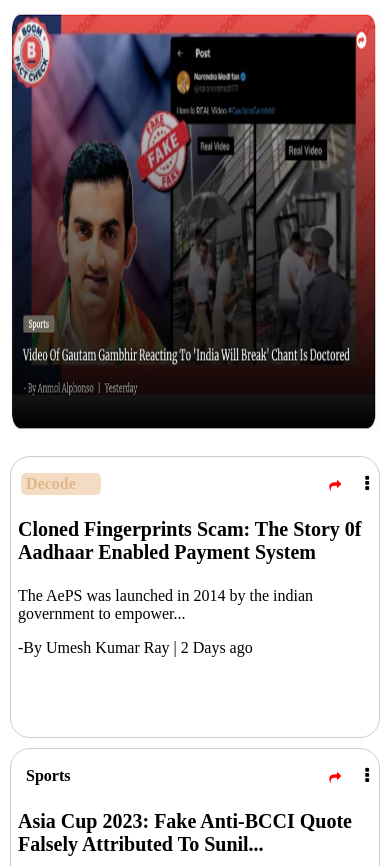
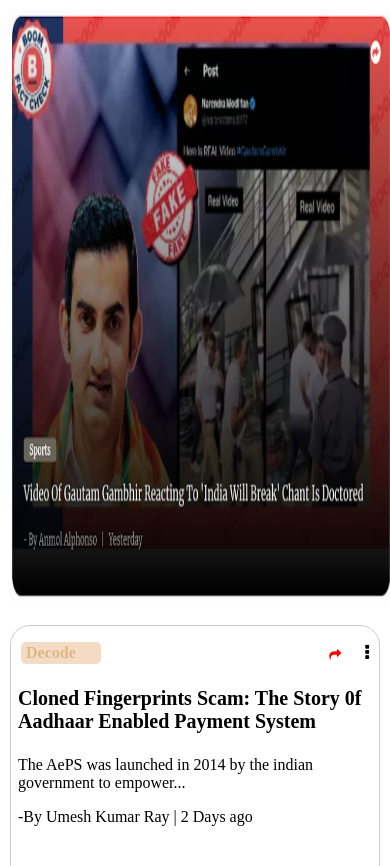
Before and after one commit to Ailishiva/Company-Assignment, a plain HTML site: page index.html in a window 390 px wide. Shown: the top 866 px of the page. Drawn offline with Linux system fonts and the light colour scheme.

Commit message:
Update style.css

```diff
--- a/style.css
+++ b/style.css
@@ -93,6 +93,23 @@ img {
         display: initial;
     }
 }
+@media only screen and (max-width: 768px) {
+    .top-container {
+        display: initial;
+    }
+
+    img {
+        height: 70vh;
+        margin: 10px;
+        width: 99%;
+    }
+
+    .second-container {
+
+        justify-content: space-evenly;
+    }
+
+}
 
 /* .image-container {
     background-image: url("Images\gautam-gambhir.jpg");
```
